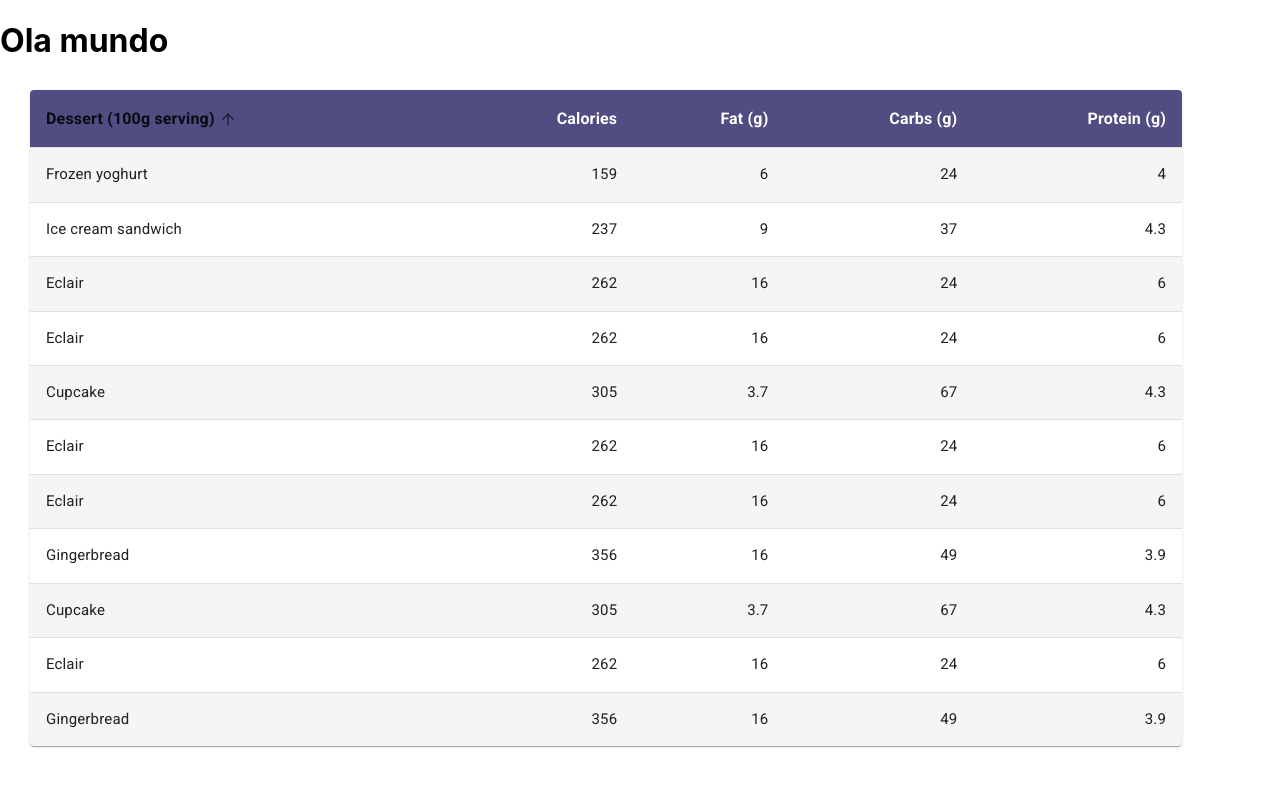
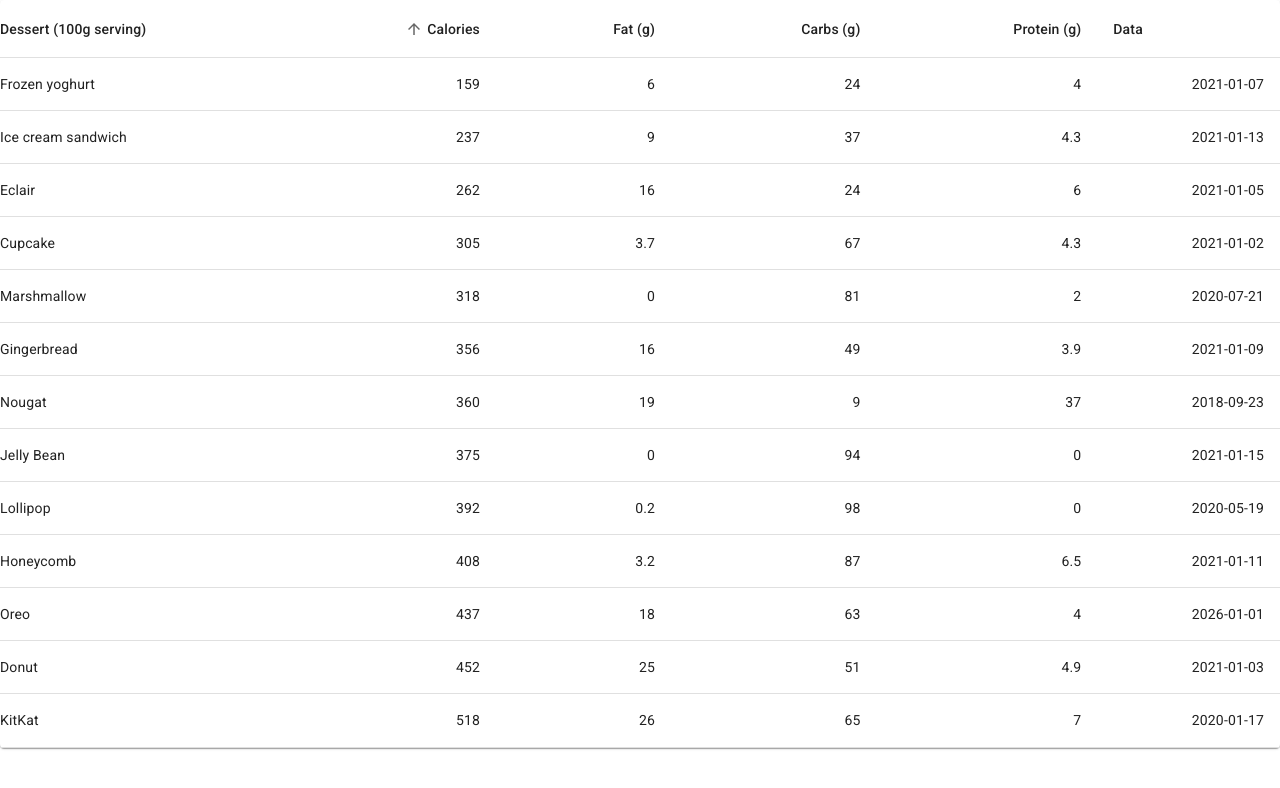
Before and after one commit to LucasAlves011/front-scarlet, a React (Create React App) app: page /tabela in a window 1280 px wide. Shown: the top 788 px of the page. Built offline with nearby package versions, Linux system fonts and the light colour scheme.

Commit message:
Adicioando tela de teste

```diff
--- a/src/App.js
+++ b/src/App.js
@@ -18,7 +18,7 @@ function App() {
         <Route path="/estoque" element={<Estoque />} />
         <Route path="/tabela" element={<TabelaTeste />} />
         <Route path="/cadastro" element={<Cadastro />} />
-        <Route path="/teste" element={<FileUploader />} />
+        <Route path="/teste" element={<TabelaTeste />} />
       </Routes>
     </Router>
 
--- a/src/pages/Estoque2.jsx
+++ b/src/pages/Estoque2.jsx
@@ -153,7 +153,7 @@ function Estoque2() {
 
          <MultiSelect dados={categorias !== undefined ? categorias : []} placeholder="Selecione as categorias" reciever={setSelectedCategorias}></MultiSelect>
 
-         <Stack direction="row" gap={4} marginLeft={5} marginTop={2}>
+         <Stack direction="row" gap={4} marginLeft={5} marginTop={2} flexWrap="wrap">
             {produtos2 !== undefined && produtos2.map((produto, key) => {
                return (
                   <Card produto={produto} key={key}></Card>
--- a/src/pages/TabelaTeste.jsx
+++ b/src/pages/TabelaTeste.jsx
@@ -1,97 +1,184 @@
 import * as React from 'react';
-import { styled } from '@mui/material/styles';
+import Box from '@mui/material/Box';
 import Table from '@mui/material/Table';
 import TableBody from '@mui/material/TableBody';
-import TableCell, { tableCellClasses } from '@mui/material/TableCell';
+import TableCell from '@mui/material/TableCell';
 import TableContainer from '@mui/material/TableContainer';
 import TableHead from '@mui/material/TableHead';
 import TableRow from '@mui/material/TableRow';
+import TableSortLabel from '@mui/material/TableSortLabel';
 import Paper from '@mui/material/Paper';
-import { TableSortLabel } from '@mui/material';
-import styles from './TabelaTeste.module.css';
+import { visuallyHidden } from '@mui/utils';
 
-const StyledTableCell = styled(TableCell)(({ theme }) => ({
-  [`&.${tableCellClasses.head}`]: {
-    backgroundColor: '#514c82',
-    color: theme.palette.common.white,
-    fontWeight: 'bold',
-    fontSize: 16
-  },
-  [`&.${tableCellClasses.body}`]: {
-    fontSize: 15
-  },
-}));
+const rows = [
+  { name: 'Cupcake', calories: 305, fat: 3.7, carbs: 67, protein: 4.3 ,data: '2021-01-02'},
+  { name: 'Donut', calories: 452, fat: 25.0, carbs: 51, protein: 4.9 ,data: '2021-01-03'},
+  { name: 'Eclair', calories: 262, fat: 16.0, carbs: 24, protein: 6.0 ,data: '2021-01-05'},
+  { name: 'Frozen yoghurt', calories: 159, fat: 6.0, carbs: 24, protein: 4.0 ,data: '2021-01-07'},
+  { name: 'Gingerbread', calories: 356, fat: 16.0, carbs: 49, protein: 3.9 ,  data: '2021-01-09'},
+  { name: 'Honeycomb', calories: 408, fat: 3.2, carbs: 87, protein: 6.5, data: '2021-01-11' },
+  { name: 'Ice cream sandwich', calories: 237, fat: 9.0, carbs: 37, protein: 4.3 , data: '2021-01-13'},
+  { name: 'Jelly Bean', calories: 375, fat: 0.0, carbs: 94, protein: 0.0 , data: '2021-01-15'},
+  { name: 'KitKat', calories: 518, fat: 26.0, carbs: 65, protein: 7.0 , data: '2020-01-17'},
+  { name: 'Lollipop', calories: 392, fat: 0.2, carbs: 98, protein: 0.0 , data: '2020-05-19'} ,
+  { name: 'Marshmallow', calories: 318, fat: 0, carbs: 81, protein: 2.0 , data: '2020-07-21'},
+  { name: 'Nougat', calories: 360, fat: 19.0, carbs: 9, protein: 37.0 , data: '2018-09-23'},
+  { name: 'Oreo', calories: 437, fat: 18.0, carbs: 63, protein: 4.0 , data: '2026-01-01'},
+];
 
-const StyledTableRow = styled(TableRow)(({ theme }) => ({
-  '&:nth-of-type(odd)': {
-    backgroundColor: theme.palette.action.hover,
-  },
-  // hide last border
-  '&:last-child td, &:last-child th': {
-    border: 0,
-  },
-}));
-
-function createData(name, calories, fat, carbs, protein) {
-  return { name, calories, fat, carbs, protein };
+function descendingComparator(a, b, orderBy) {
+  if (b[orderBy] < a[orderBy]) {
+    return -1;
+  }
+  if (b[orderBy] > a[orderBy]) {
+    return 1;
+  }
+  return 0;
 }
 
-const rows = [
-  createData('Frozen yoghurt', 159, 6.0, 24, 4.0),
-  createData('Ice cream sandwich', 237, 9.0, 37, 4.3),
-  createData('Eclair', 262, 16.0, 24, 6.0),
-  createData('Eclair', 262, 16.0, 24, 6.0),
-  createData('Cupcake', 305, 3.7, 67, 4.3),
-  createData('Eclair', 262, 16.0, 24, 6.0),
-  createData('Eclair', 262, 16.0, 24, 6.0),
-  createData('Gingerbread', 356, 16.0, 49, 3.9),
-  createData('Cupcake', 305, 3.7, 67, 4.3),
-  createData('Eclair', 262, 16.0, 24, 6.0),
-  createData('Gingerbread', 356, 16.0, 49, 3.9),
+function getComparator(order, orderBy) {
+  return order === 'desc'
+    ? (a, b) => descendingComparator(a, b, orderBy)
+    : (a, b) => -descendingComparator(a, b, orderBy);
+}
+
+// Since 2020 all major browsers ensure sort stability with Array.prototype.sort().
+// stableSort() brings sort stability to non-modern browsers (notably IE11). If you
+// only support modern browsers you can replace stableSort(exampleArray, exampleComparator)
+// with exampleArray.slice().sort(exampleComparator)
+function stableSort(array, comparator) {
+  const stabilizedThis = array.map((el, index) => [el, index]);
+  stabilizedThis.sort((a, b) => {
+    const order = comparator(a[0], b[0]);
+    if (order !== 0) {
+      return order;
+    }
+    return a[1] - b[1];
+  });
+  return stabilizedThis.map((el) => el[0]);
+}
+
+const headCells = [
+  {
+    id: 'name',
+    numeric: false,
+    disablePadding: true,
+    label: 'Dessert (100g serving)',
+  },
+  {
+    id: 'calories',
+    numeric: true,
+    disablePadding: false,
+    label: 'Calories',
+  },
+  {
+    id: 'fat',
+    numeric: true,
+    disablePadding: false,
+    label: 'Fat (g)',
+  },
+  {
+    id: 'carbs',
+    numeric: true,
+    disablePadding: false,
+    label: 'Carbs (g)',
+  },
+  {
+    id: 'protein',
+    numeric: true,
+    disablePadding: false,
+    label: 'Protein (g)',
+  },
+  {
+    id: 'data',
+    numeric: false,
+    disablePadding: false,
+    label: 'Data',
+  }
 ];
 
-export default function CustomizedTables() {
+function EnhancedTableHead(props) {
+  const { order, orderBy, onRequestSort } =
+    props;
+  const createSortHandler = (property) => (event) => {
+    onRequestSort(event, property);
+  };
+
   return (
-    <>
-
-    <h1>Ola mundo</h1>
-
-    <TableContainer className={styles.tabela} component={Paper} >
-      <Table  aria-label="customized table">
-
-        <TableHead >
+    <TableHead>
       <TableRow>
-            <StyledTableCell key="dessert">
-               <TableSortLabel active={"dessert" === "dessert" }>
-               Dessert (100g serving)
+        {headCells.map((headCell) => (
+          <TableCell
+            key={headCell.id}
+            align={headCell.numeric ? 'right' : 'left'}
+            padding={headCell.disablePadding ? 'none' : 'normal'}
+            sortDirection={orderBy === headCell.id ? order : false}
+          >
+            <TableSortLabel
+              active={orderBy === headCell.id}
+              direction={orderBy === headCell.id ? order : 'asc'}
+              onClick={createSortHandler(headCell.id)}
+            >
+              {headCell.label}
+              {orderBy === headCell.id ? (
+                <Box component="span" sx={visuallyHidden}>
+                  {order === 'desc' ? 'sorted descending' : 'sorted ascending'}
+                </Box>
+              ) : null}
             </TableSortLabel>
-
-            </StyledTableCell>
-            <StyledTableCell align="right">Calories</StyledTableCell>
-            <StyledTableCell align="right">Fat&nbsp;(g)</StyledTableCell>
-            <StyledTableCell align="right">Carbs&nbsp;(g)</StyledTableCell>
-            <StyledTableCell align="right">Protein&nbsp;(g)</StyledTableCell>
+          </TableCell>
+        ))}
       </TableRow>
     </TableHead>
+  );
+}
 
 
+export default function EnhancedTable() {
+  const [order, setOrder] = React.useState('asc');
+  const [orderBy, setOrderBy] = React.useState('calories');
+
+  const handleRequestSort = (event, property) => {
+    const isAsc = orderBy === property && order === 'asc';
+    setOrder(isAsc ? 'desc' : 'asc');
+    setOrderBy(property);
+  };
+
+  return (
+    <Box sx={{ width: '100%' }}>
+      <Paper sx={{ width: '100%', mb: 2 }}>
+        <TableContainer>
+          <Table sx={{ minWidth: 750 }} aria-labelledby="tableTitle"
+          >
+            <EnhancedTableHead
+              order={order}
+              orderBy={orderBy}
+              onRequestSort={handleRequestSort}
+              rowCount={rows.length}
+            />
+
             <TableBody>
-          {rows.map((row) => (
-            <StyledTableRow key={row.name}>
-              <StyledTableCell component="th" scope="row">
+              {stableSort(rows, getComparator(order, orderBy)).map((row, index) => {
+                const labelId = `enhanced-table-checkbox-${index}`;
+
+                return (
+                  <TableRow hover role="checkbox" tabIndex={-1} key={row.name}>
+                    <TableCell component="th" id={labelId} scope="row" padding="none">
                       {row.name}
-              </StyledTableCell>
-              <StyledTableCell align="right">{row.calories}</StyledTableCell>
-              <StyledTableCell align="right">{row.fat}</StyledTableCell>
-              <StyledTableCell align="right">{row.carbs}</StyledTableCell>
-              <StyledTableCell align="right">{row.protein}</StyledTableCell>
-            </StyledTableRow>
-          ))}
+                    </TableCell>
+
+                    <TableCell align="right">{row.calories}</TableCell>
+                    <TableCell align="right">{row.fat}</TableCell>
+                    <TableCell align="right">{row.carbs}</TableCell>
+                    <TableCell align="right">{row.protein}</TableCell>
+                    <TableCell align="right">{row.data}</TableCell>
+                  </TableRow>
+                );
+              })}
             </TableBody>
-
           </Table>
         </TableContainer>
-
-    </>
+      </Paper>
+    </Box>
   );
 }
```
Also changed, not shown: src/pages/Cadastro.jsx (+53 -5 lines). Lines whose indentation alone changed are shown as unchanged.
